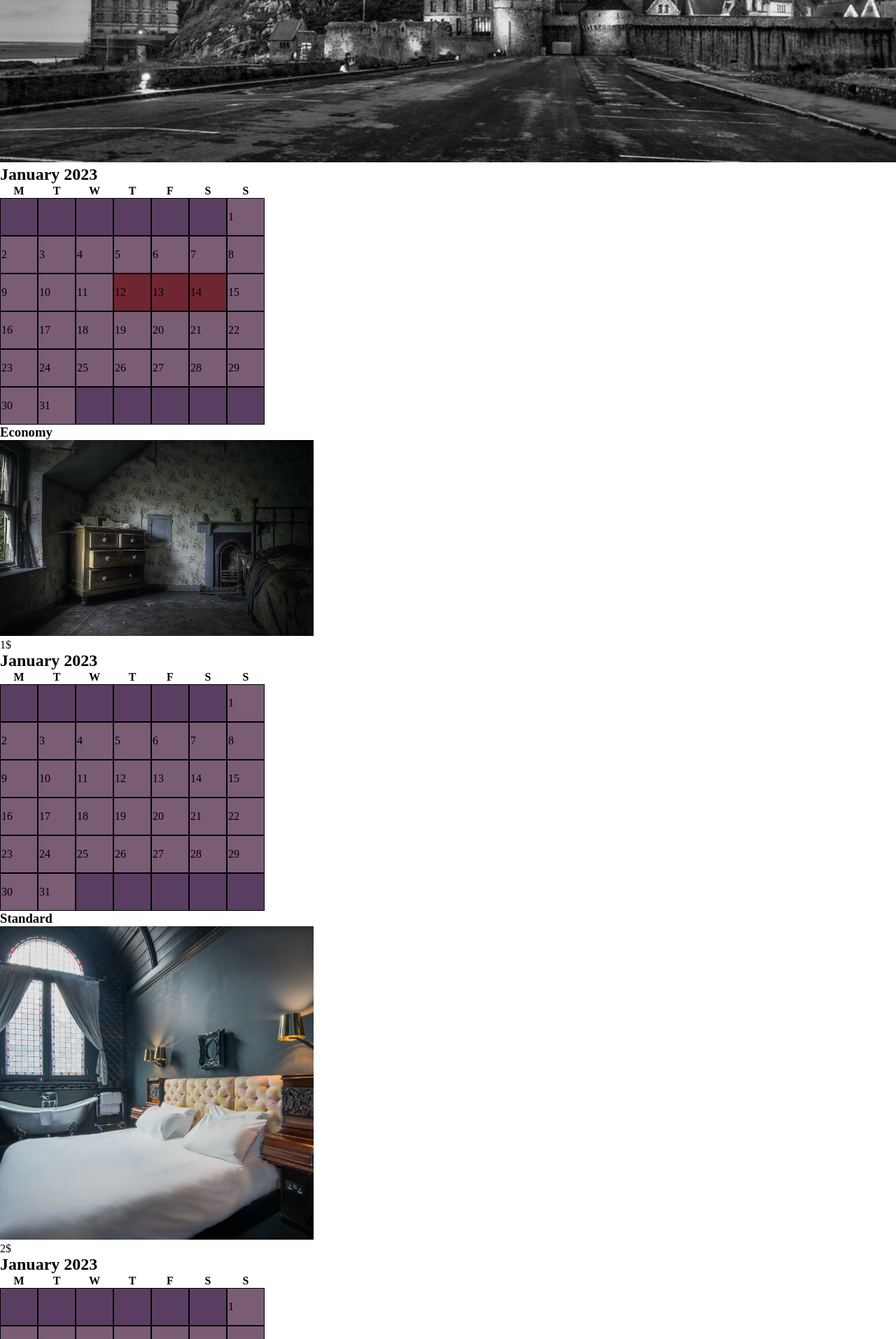
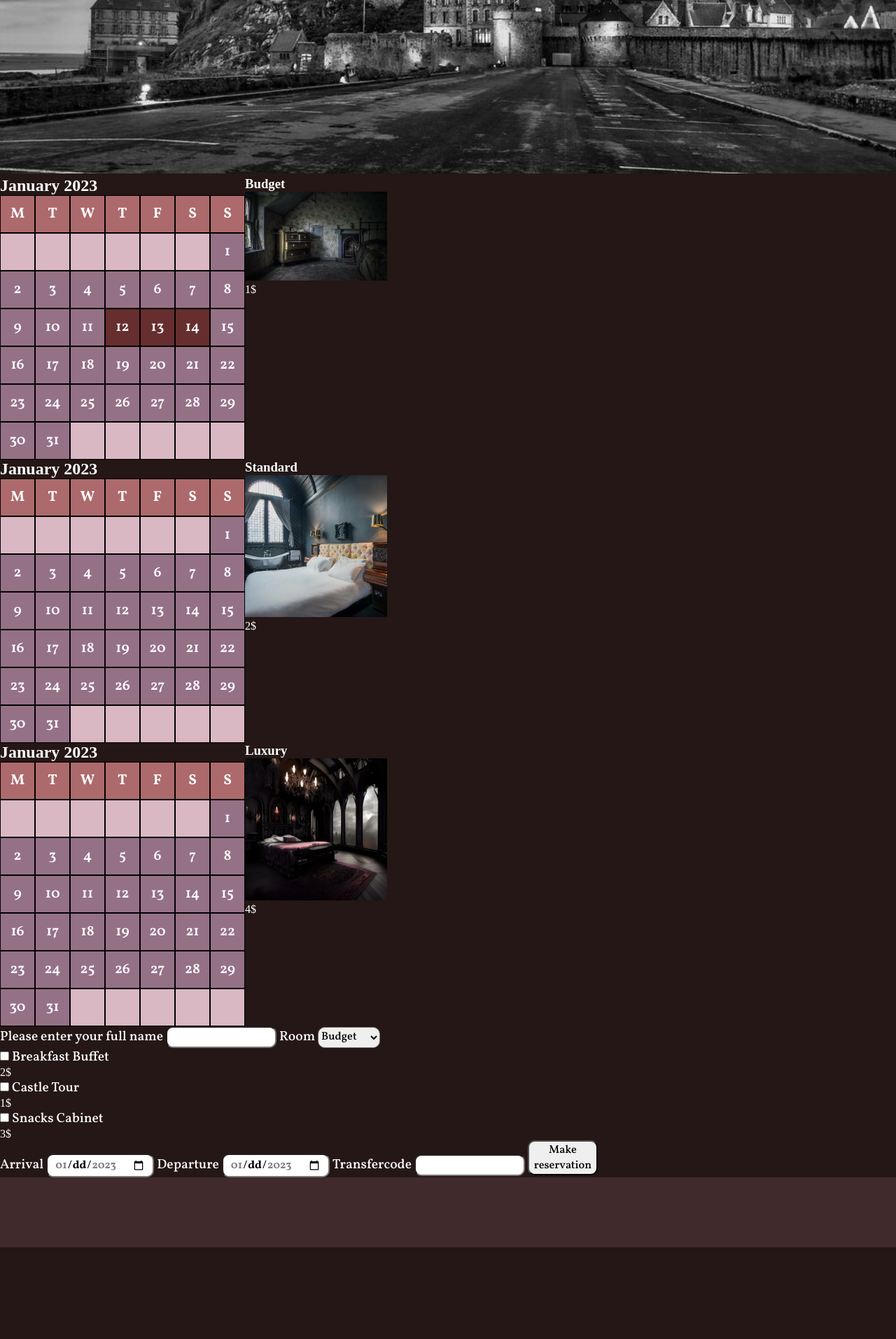
Before and after one commit to Emma-Jonna/Island-Hotel, a PHP site: page / in a window 1280 px wide. Shown: the part 1000-2914 px from the top of the page at 70% size. After the commit the page ends 2783 px from the top, so only its background shows below. Run offline with PHP 8.4, Linux system fonts and the light colour scheme; data comes from the database, SQL or seed files in the repository; both versions use the stored data as it was after the commit.

Commit message:
uppdated the styling

```diff
--- a/CSS/global.css
+++ b/CSS/global.css
@@ -1,6 +1,16 @@
 :root {
   --color-black: #000000;
   --color-white: #ffffff;
+  --color-raisin-black: #241715;
+  --old-burgundy: #402a2c;
+  --old-mauve: #5d2e46;
+  --queen-pink: #d9b8c4;
+  --mountbatten-pink: #957186;
+  --copper-penny: #ad6a6c;
+  --silver-pink: #d0ada7;
+  --champagne-pink: #e8d6cb;
+  --color-wine: #672e2f;
+
   --color-dark-purple: #0e0c0c;
   --color-deep-purple: #211729;
   --color-plum-purple: #5a3e62;
--- a/CSS/main.css
+++ b/CSS/main.css
@@ -1,3 +1,8 @@
+body {
+  background-color: var(--color-raisin-black);
+  color: var(--color-white);
+}
+
 img {
   width: 100%;
 }
@@ -6,34 +11,99 @@ img {
   width: 70%;
 }
 
+.calendar {
+  width: 350px;
+  flex-grow: 1;
+}
+
 .budget,
 .standard,
 .luxury {
   width: 50%;
+  display: flex;
+}
+
+table {
+  text-align: center;
 }
 
 .calendar table tbody {
-  background-color: var(--color-light-purple);
+  background-color: var(--mountbatten-pink);
   border-spacing: 0;
   border-collapse: 0;
 }
 
-td {
+td,
+th {
   border: 1px solid black;
   width: 50px;
   height: 50px;
 }
 
-.errors {
-  background-color: aqua;
+th {
+  background-color: var(--copper-penny);
 }
 
-.weekdays {
-  background-color: var(--color-white);
+.errors {
+  background-color: rgb(130, 21, 21);
+  color: white;
+  height: 60px;
+  width: 500px;
+  border-radius: 16px;
+  text-align: center;
 }
 
 footer {
   width: 100%;
   height: 100px;
-  background-color: var(--color-light-purple);
+  background-color: var(--old-burgundy);
 }
+
+nav {
+  width: 100%;
+  height: 70px;
+  background-color: var(--old-burgundy);
+  display: flex;
+  justify-content: center;
+  align-items: center;
+}
+
+.date {
+  height: 30px;
+  width: 130px;
+  padding: 0 10px 0 10px;
+  border-radius: 10px;
+}
+
+.name,
+.transfer-code {
+  height: 25px;
+  width: 150px;
+  border-radius: 10px;
+}
+
+.submit-button {
+  width: 100px;
+  height: 50px;
+  border-radius: 10px;
+}
+
+.choose-room {
+  height: 30px;
+  border-radius: 10px;
+}
+
+ul {
+  list-style: none;
+  display: flex;
+  justify-content: center;
+  align-items: center;
+  padding: 0;
+  gap: 150px;
+}
+
+ul:hover,
+.submit-button:hover,
+.choose-room:hover {
+  cursor: pointer;
+}
--- a/CSS/typography.css
+++ b/CSS/typography.css
@@ -49,3 +49,36 @@ h1 {
 .twelve {
   font-family: 'Vollkorn-Black-Italic';
 }
+
+th {
+  font-family: 'Vollkorn-Bold';
+  font-size: 1.3rem;
+}
+
+td {
+  font-family: 'Vollkorn-SemiBold';
+  font-size: 1.3rem;
+}
+
+.date {
+  font-family: 'Vollkorn-Bold';
+  font-size: 1rem;
+}
+
+nav {
+  font-family: 'UnifrakturCook';
+  font-size: 3rem;
+}
+
+label {
+  font-family: 'Vollkorn-Medium';
+  font-size: 1.2rem;
+}
+
+.name,
+.transfer-code,
+.choose-room,
+.submit-button {
+  font-family: 'Vollkorn-Medium';
+  font-size: 1rem;
+}
--- a/errors.php
+++ b/errors.php
@@ -13,6 +13,7 @@
 </head>
 
 <body>
+    <div class="error-container">
         <?php
 
         foreach ($errors as $error) {
@@ -25,6 +26,7 @@
         }
 
         ?>
+    </div>
     <a href="index.php">back to start</a>
     <?php
     ?>
--- a/index.php
+++ b/index.php
@@ -58,6 +58,7 @@ require("./hotelFunctions.php");
         </div>
         <div class="rooms">
             <div class="budget">
+                <div class="calendar-wrapper">
                     <div class="calendar">
                         <h2>January 2023</h2>
                         <table cellspacing="0">
@@ -130,8 +131,9 @@ require("./hotelFunctions.php");
                             </tbody>
                         </table>
                     </div>
+                </div>
                 <div class="room">
-                    <h3>Economy</h3>
+                    <h3>Budget</h3>
                     <img src="./Images/economic.jpg" alt="">
                     <div class="description">
                         <p>1$</p>
@@ -140,6 +142,7 @@ require("./hotelFunctions.php");
             </div>
 
             <div class="standard">
+                <div class="calendar-wrapper">
                     <div class="calendar">
                         <h2>January 2023</h2>
                         <table cellspacing="0">
@@ -208,6 +211,7 @@ require("./hotelFunctions.php");
                             </tr>
                         </table>
                     </div>
+                </div>
                 <div class="room">
                     <h3>Standard</h3>
                     <img src="./Images/standard.jpeg" alt="">
@@ -218,6 +222,7 @@ require("./hotelFunctions.php");
             </div>
 
             <div class="luxury">
+                <div class="calendar-wrapper">
                     <div class="calendar">
                         <h2>January 2023</h2>
                         <table cellspacing="0">
@@ -286,6 +291,7 @@ require("./hotelFunctions.php");
                             </tr>
                         </table>
                     </div>
+                </div>
                 <div class="room">
                     <h3>Luxury</h3>
                     <img src="./Images/view.jpeg" alt="">
@@ -298,10 +304,10 @@ require("./hotelFunctions.php");
 
         <form action="./validateBooking.php" method="GET">
             <label for="name">Please enter your full name</label>
-            <input type="text" name="name">
+            <input class="name" type="text" name="name">
 
             <label for="room">Room</label>
-            <select name="room">
+            <select name="room" class="choose-room">
                 <option value="budget" id="1">Budget</option>
                 <option value="standard" id="2">Standard</option>
                 <option value="luxury" id="4">Luxury</option>
@@ -322,15 +328,15 @@ require("./hotelFunctions.php");
             </div>
 
             <label for="arrival">Arrival</label>
-            <input type="date" name="arrival" min="2023-01-01" max="2023-01-31" id="arrival">
+            <input class="date" type="date" name="arrival" min="2023-01-01" max="2023-01-31" id="arrival">
 
             <label for="departure">Departure</label>
-            <input type="date" name="departure" min="2023-01-01" max="2023-01-31" id="departure">
+            <input class="date" type="date" name="departure" min="2023-01-01" max="2023-01-31" id="departure">
 
             <label for="transfercode">Transfercode</label>
-            <input type="text" name="transfercode">
+            <input class="transfer-code" type="text" name="transfercode">
 
-            <button type="submit" name="submit">
+            <button class="submit-button" type="submit" name="submit">
                 Make reservation
             </button>
         </form>
@@ -355,7 +361,7 @@ require("./hotelFunctions.php");
     const colorCalendar = (calendar) => {
         for (let i = 0; i < calendar.length; i++) {
             if (calendar[i].textContent === '') {
-                calendar[i].style.backgroundColor = '#5a3e62';
+                calendar[i].style.backgroundColor = '#d9b8c4';
             }
         }
     };
@@ -367,11 +373,11 @@ require("./hotelFunctions.php");
     const checkDays = (calendar, arrivalDay, departureDay) => {
         for (let i = 0; i < calendar.length; i++) {
             // console.log(calendar[i].textContent);
-            if (calendar[i].textContent === '') {
+            /* if (calendar[i].textContent === '') {
                 calendar[i].style.backgroundColor = '#5a3e62';
-            }
+            } */
             if (calendar[i].textContent >= arrivalDay && calendar[i].textContent <= departureDay) {
-                calendar[i].style.backgroundColor = "#702632";
+                calendar[i].style.backgroundColor = "#672E2F";
             }
         }
     }
```
Also changed, not shown: database.db. Lines whose indentation alone changed are shown as unchanged.
